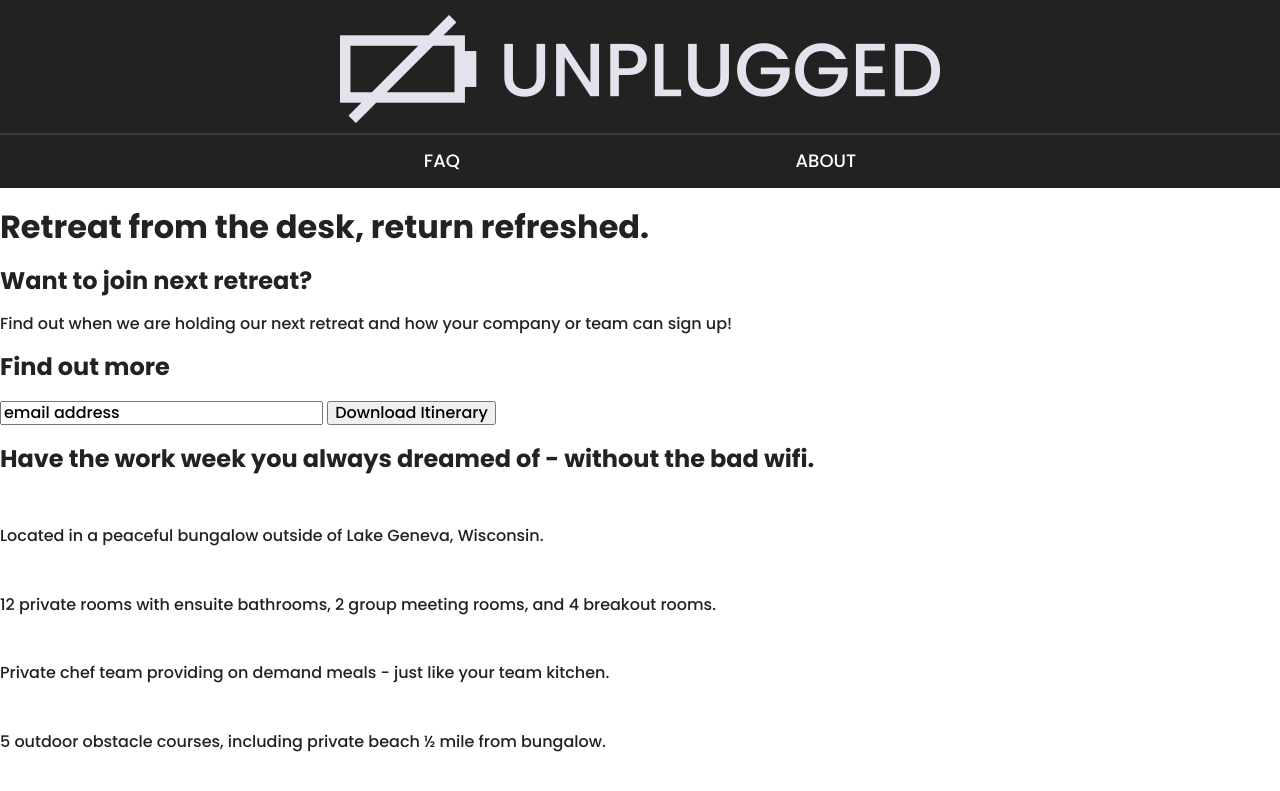
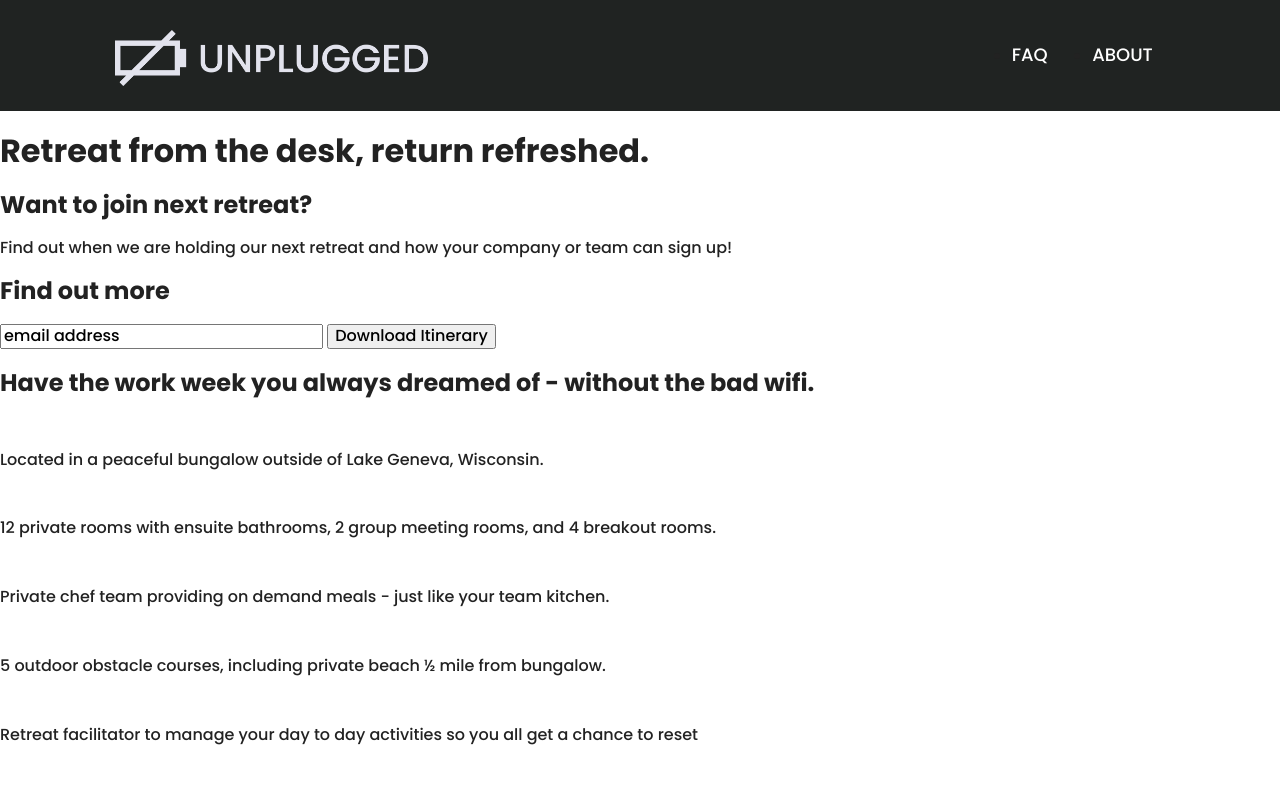
Before and after one commit to monikajaracz/206-unplugged, a website built with Parcel: page index.html in a window 1280 px wide. Shown: the top 791 px of the page. Built offline with nearby package versions, Linux system fonts and the light colour scheme.

Commit message:
finished nav for tablets and desktops

```diff
--- a/css/main.css
+++ b/css/main.css
@@ -104,6 +104,9 @@ img {
 
 header {
   background-color: #202322;
+  display: flex;
+  justify-content: center;
+  align-items: center;
 }
 
 header .content-wrapper {
@@ -145,15 +148,12 @@ header nav ul {
 
 
 header a {
-  display: inline-block;
   text-transform: uppercase;
   color: #fff;
   text-decoration: none;
   font-weight: 500;
   font-size: 1.125em;
 }
-
-
 
 
 /* ==========================================================================
@@ -246,10 +246,53 @@ header a {
 
 @media only screen and (min-width: 768px) {
   /*Tablet styles here*/
+
+/****** HEADER ******/
+.header-divider {
+  display: none;
+}
+
+header .content-wrapper {
+  justify-content: space-between;
+  padding: 15px 60px;
+}
+
+header figure {
+  width: 35%;
+}
+
+header nav {
+  width: 20%;
+}
+
+header a {
+  font-size: 1em;
+}
+
 }
 
 @media only screen and (min-width: 1200px) {
   /*Desktop styles here*/
+
+/****** HEADER ******/
+header .content-wrapper {
+  width: 100%;
+}
+
+header figure {
+  width: 27%;
+  margin-left: 55px;
+}
+
+header a {
+  font-size: 1.125em;
+}
+
+header nav {
+  width: 16%;
+  padding-right: 45px;
+}
+
 }
 
 /* ==========================================================================
```
